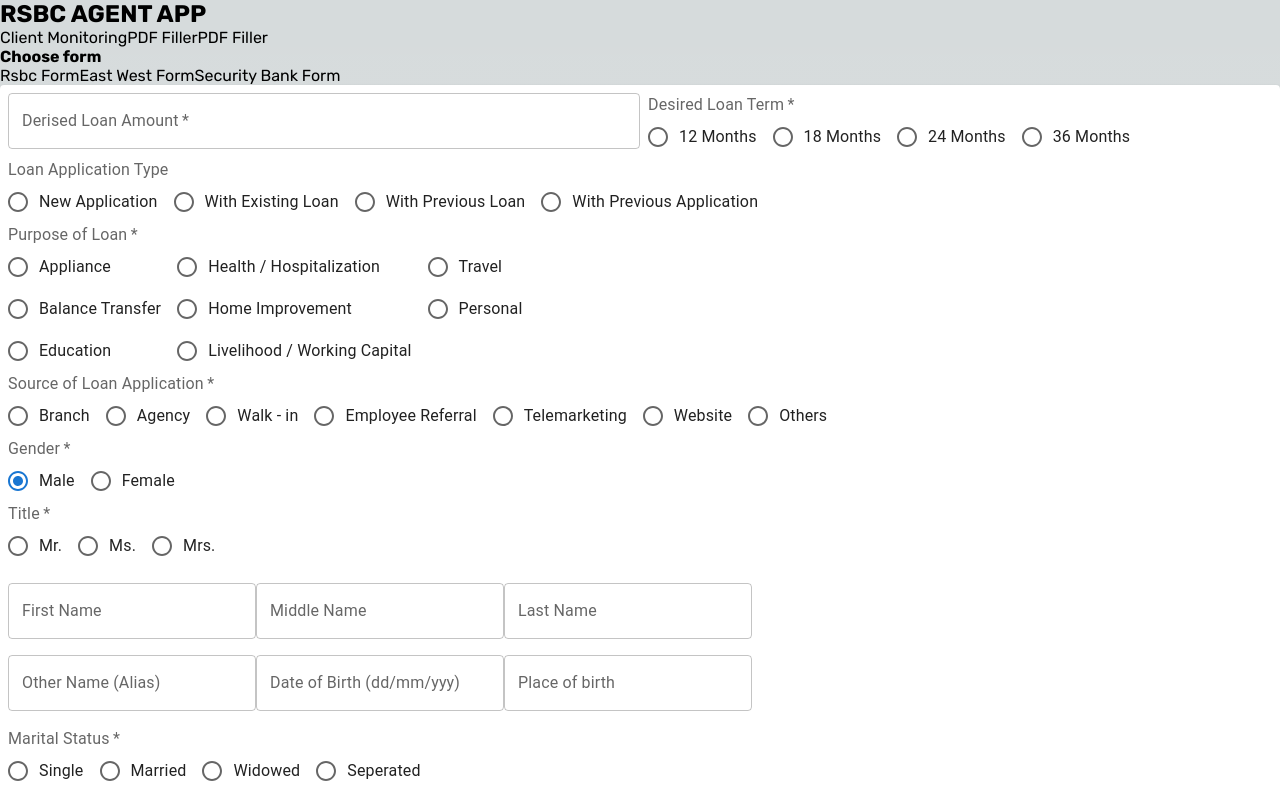
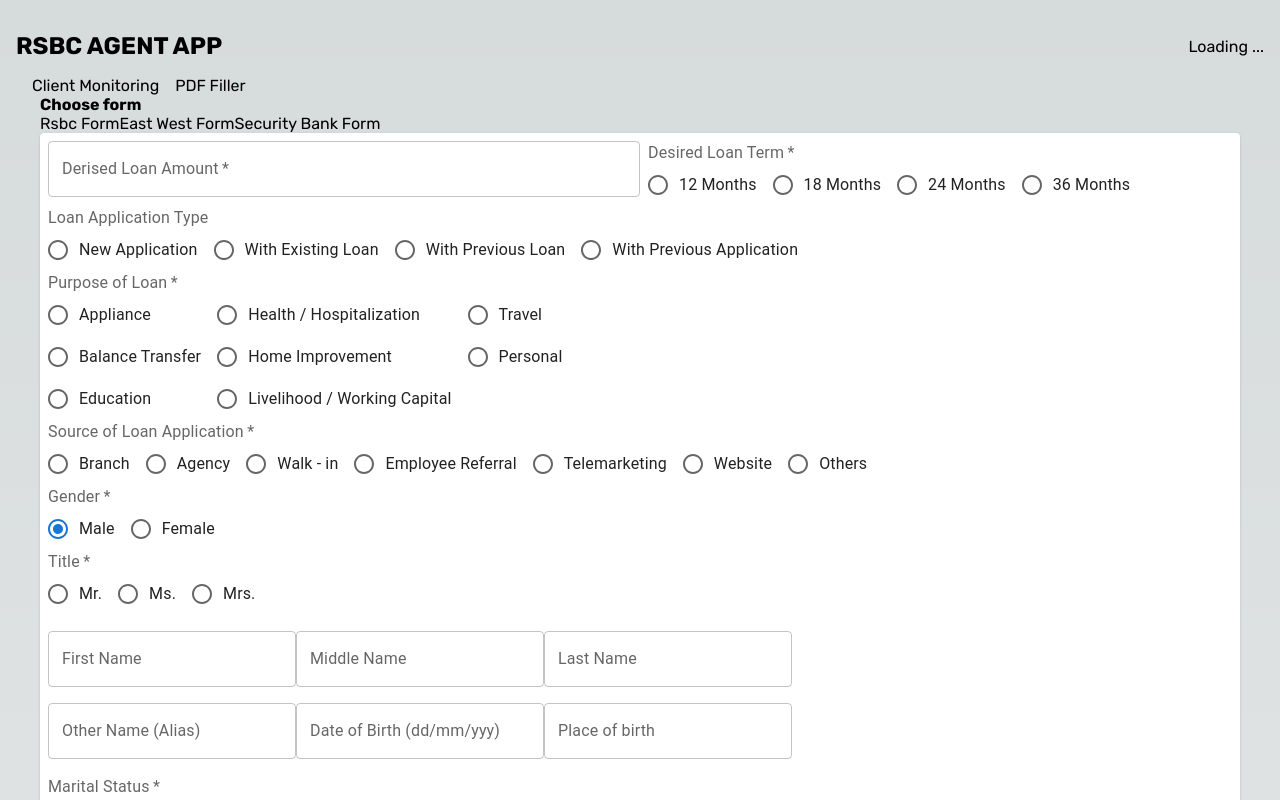
Before and after one commit to Noah202226/rsbc-agent-app, a Next.js app: page /pdf-filler/rsbc in a window 1280 px wide. Shown: the top 800 px of the page. Built offline with nearby package versions, Linux system fonts and the light colour scheme; no server answers.

Commit message:
add google auth

```diff
--- a/app/components/Root/Navbar.jsx
+++ b/app/components/Root/Navbar.jsx
@@ -1,16 +1,83 @@
+import { UserAuth } from "@/app/context/AuthContext";
+import { Button, Stack, Typography } from "@mui/material";
 import Link from "next/link";
-import React from "react";
+import React, { useEffect, useState } from "react";
 
 export default function Navbar() {
+  const { user, googleSignIn, logOut, getAuth } = UserAuth();
+
+  const [loading, setLoading] = useState(true);
+
+  const handleSignIn = async () => {
+    try {
+      await googleSignIn();
+    } catch (error) {
+      console.log(error);
+    }
+  };
+
+  const handleLogout = async () => {
+    try {
+      await logOut();
+    } catch (error) {
+      console.log(error);
+    }
+  };
+
+  useEffect(() => {
+    const checkAuth = async () => {
+      if (getAuth().currentUser != null) setLoading(false);
+    };
+
+    checkAuth();
+  }, [user]);
   return (
     <nav>
-      <Link href={"/"}>
-        <h1>RSBC AGENT APP</h1>
+      <Stack
+        flexDirection={"row"}
+        alignItems={"center"}
+        justifyContent={"space-between"}
+        py={2}
+      >
+        <Link href={"/"}>
+          <h1>RSBC AGENT APP</h1>
+        </Link>
+
+        {loading ? (
+          <p>Loading ...</p>
+        ) : !user ? (
+          <ul
+            style={{
+              listStyle: "none",
+              display: "flex",
+            }}
+          >
+            <li
+              style={{ cursor: "pointer", marginRight: "1rem" }}
+              onClick={handleSignIn}
+            >
+              Login
+            </li>
+            <li style={{ cursor: "pointer" }} onClick={handleSignIn}>
+              Sign Up
+            </li>
+          </ul>
+        ) : (
+          <div>
+            <Typography variant="body" mx={2}>
+              Welcome, {user?.displayName}
+            </Typography>
+            <Button size="small" variant="contained" onClick={handleLogout}>
+              Logout
+            </Button>
+          </div>
+        )}
+      </Stack>
+      <Link href={"/clients"} style={{ margin: "0 1rem" }}>
+        Client Monitoring
       </Link>
-
-      <Link href={"/clients"}>Client Monitoring</Link>
       <Link href={"/pdf-filler"}>PDF Filler</Link>
-      <Link href={"/pdf-filler"}>PDF Filler</Link>
+      {/* <Link href={"/pdf-filler"}>PDF Filler</Link> */}
     </nav>
   );
 }
--- /dev/null
+++ b/app/context/AuthContext.jsx
@@ -0,0 +1,41 @@
+import {
+  GoogleAuthProvider,
+  onAuthStateChanged,
+  signInWithPopup,
+  signOut,
+  getAuth,
+} from "firebase/auth";
+import { createContext, useContext, useState, useEffect } from "react";
+import { auth } from "../firebase";
+
+const AuthContext = createContext();
+
+export const AuthContextProvider = ({ children }) => {
+  const [user, setUser] = useState(null);
+
+  const googleSignIn = () => {
+    const provider = new GoogleAuthProvider();
+    signInWithPopup(auth, provider);
+  };
+
+  const logOut = () => {
+    signOut(auth);
+  };
+
+  useEffect(() => {
+    const unsubscribed = onAuthStateChanged(auth, (currentUser) => {
+      setUser(currentUser);
+    });
+
+    return () => unsubscribed();
+  }, [user]);
+  return (
+    <AuthContext.Provider value={{ user, googleSignIn, logOut, getAuth }}>
+      {children}
+    </AuthContext.Provider>
+  );
+};
+
+export const UserAuth = () => {
+  return useContext(AuthContext);
+};
--- /dev/null
+++ b/app/firebase.jsx
@@ -0,0 +1,23 @@
+// Import the functions you need from the SDKs you need
+import { getApp, getApps, initializeApp } from "firebase/app";
+// import { getAnalytics } from "firebase/analytics";
+import { getAuth } from "firebase/auth";
+// TODO: Add SDKs for Firebase products that you want to use
+// https://firebase.google.com/docs/web/setup#available-libraries
+
+// Your web app's Firebase configuration
+// For Firebase JS SDK v7.20.0 and later, measurementId is optional
+const firebaseConfig = {
+  apiKey: "AIzaSyAt8OGQmEMJLtZVpkHiC9lB92ccd_UnRBs",
+  authDomain: "rsbc-agents-app.firebaseapp.com",
+  projectId: "rsbc-agents-app",
+  storageBucket: "rsbc-agents-app.appspot.com",
+  messagingSenderId: "102758156659",
+  appId: "1:102758156659:web:c1b2504ccc264b3df15d06",
+  measurementId: "G-7FE26GB53S",
+};
+
+// Initialize Firebase
+if (getApps().length === 0) initializeApp(firebaseConfig);
+export const auth = getAuth(getApp());
+// const analytics = getAnalytics(app);
--- a/app/layout.jsx
+++ b/app/layout.jsx
@@ -1,5 +1,9 @@
+"use client";
+
+import { Container } from "@mui/material";
 import Footer from "./components/Root/Footer";
 import Navbar from "./components/Root/Navbar";
+import { AuthContextProvider } from "./context/AuthContext";
 import "./globals.css";
 import { Rubik } from "next/font/google";
 
@@ -14,9 +18,12 @@
 export default function RootLayout({ children }) {
   return (
     <html lang="en">
-      <body className={rubik.className}>
-        <Navbar />
-        {children}
+      <body className={rubik.className} style={{ padding: "1rem" }}>
+        <AuthContextProvider>
+          <Navbar />
+          <Container maxWidth="xl">{children}</Container>
+        </AuthContextProvider>
+
         <Footer />
       </body>
     </html>
--- a/app/page.jsx
+++ b/app/page.jsx
@@ -3,7 +3,7 @@
 export default function Home() {
   return (
     <main>
-      <h2>Your tools for easily manage your clients</h2>
+      <h2>Your tools for easily track and manage your clients</h2>
     </main>
   );
 }
--- a/app/pdf-filler/layout.jsx
+++ b/app/pdf-filler/layout.jsx
@@ -1,11 +1,12 @@
 import React from "react";
 import Navbar from "./components/Navbar";
+import { Box } from "@mui/material";
 
 export default function layout({ children }) {
   return (
-    <div>
+    <Box>
       <Navbar />
       {children}
-    </div>
+    </Box>
   );
 }
--- a/package.json
+++ b/package.json
@@ -13,6 +13,8 @@
     "@emotion/styled": "^11.11.0",
     "@mui/material": "^5.14.7",
     "downloadjs": "^1.4.7",
+    "encoding": "^0.1.13",
+    "firebase": "^10.3.0",
     "next": "13.4.19",
     "pdf-lib": "^1.17.1",
     "react": "18.2.0",
```
Also changed, not shown: 1 other file (tests, documents, lock files or other folders).
